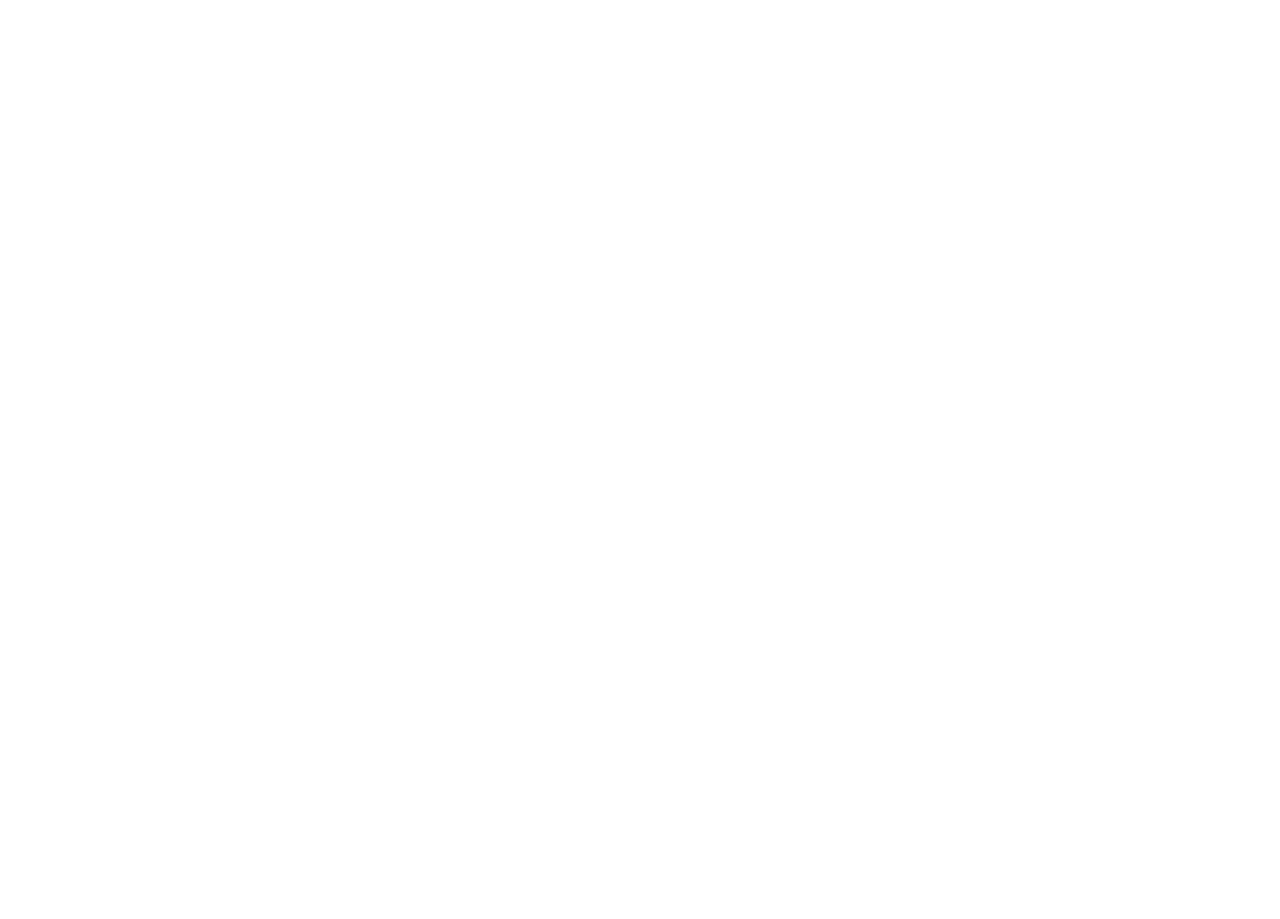
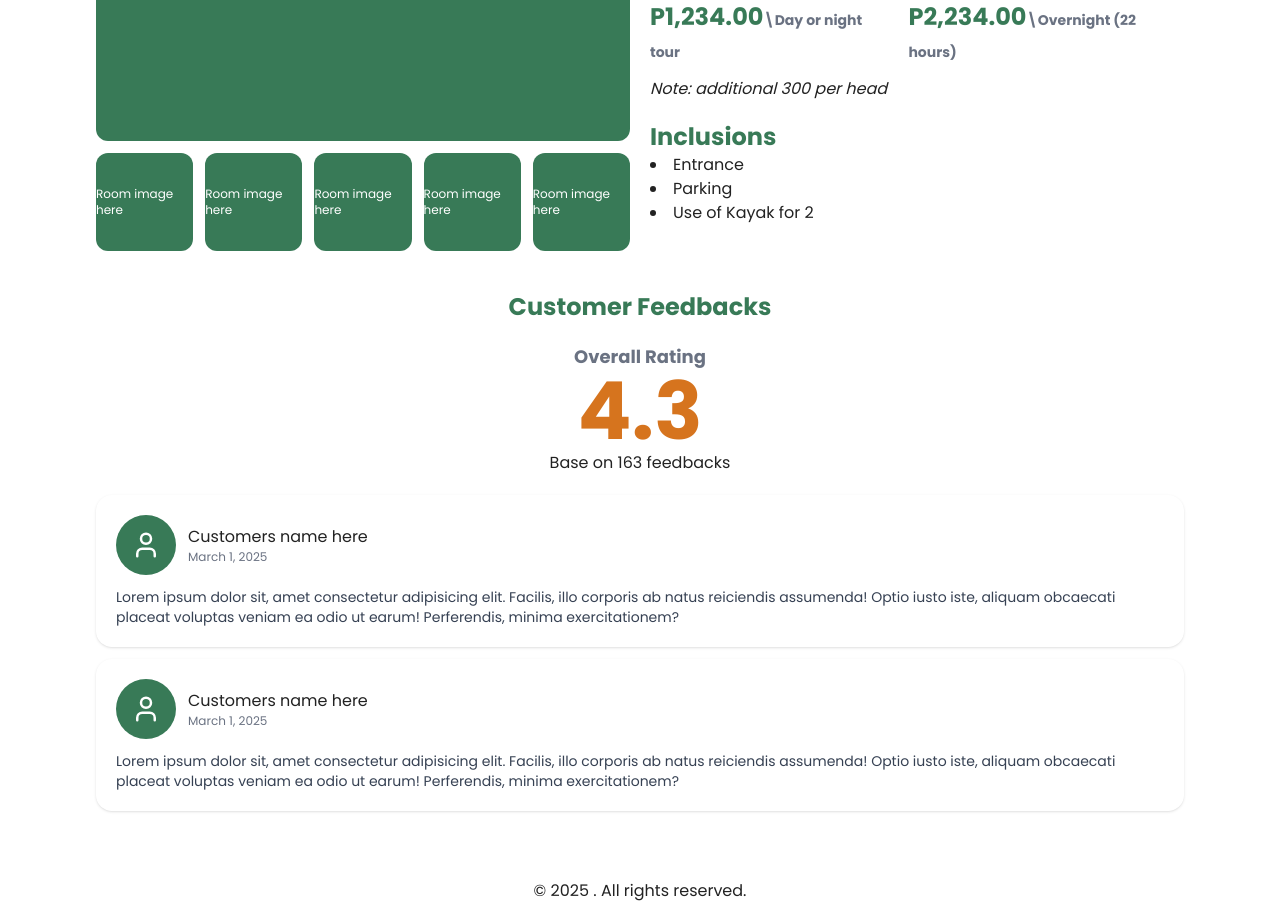
Before and after one commit to Rappppppp/Chandava-FE, a React (Vite) app: page /1 in a window 1280 px wide. Shown: the part 281-1200 px from the top of the page. Before the commit the page ends 800 px from the top, so only its background shows below. Built offline with nearby package versions, Linux system fonts and the light colour scheme.

Commit message:
room details page

```diff
--- a/src/components/Navbar.tsx
+++ b/src/components/Navbar.tsx
@@ -1,4 +1,5 @@
 import { useState, useEffect } from "react";
+import { Link } from "react-router-dom";
 import Icon from "@components/Icon";
 
 const navLinks = ["Home", "Feedback", "About", "Accommodations", "Pricing", "Contact Us"];
@@ -23,7 +24,7 @@
     return (
         <nav className=" sticky top-0 bg-white py-10 flex justify-between items-center z-40">
             <div className="flex items-center gap-8">
-                <h1 className="text-4xl/0 lg:text-5xl/0 text-primary font-water-brush">Chandava</h1>
+                <Link to="/"><h1 className="text-4xl/0 lg:text-5xl/0 text-primary font-water-brush">Chandava</h1></Link>
                 <NavLinks className="hidden lg:flex gap-5" />
             </div>
 
--- a/src/components/Paragraph.tsx
+++ b/src/components/Paragraph.tsx
@@ -1,14 +1,14 @@
 
+import { ReactNode } from "react";
 
-import { FC } from "react";
 
 interface ParagraphProps {
     className?: string;
-    children: string;
+    children: ReactNode;
 }
 
 
-const Paragraph: FC<ParagraphProps> = ({ className, children }) => {
+const Paragraph = ({ className, children }: ParagraphProps) => {
     return (<p className={`text-sm md:text-base ${className}`}>
         {children}
     </p>);
--- a/src/features/landingpage/components/AccomodationCard.tsx
+++ b/src/features/landingpage/components/AccomodationCard.tsx
@@ -1,9 +1,10 @@
 
 import SampleRoom from "@assets/images/sample-room.jpg";
 import Icon from "@components/Icon";
+import { Link } from "react-router-dom";
 const AccomodationCard = () => {
     return (
-
+        <Link to="/123">
             <div className=" shadow-md rounded-4xl overflow-hidden">
                 <div className="bg-black relative rounded-4xl">
                     <img src={SampleRoom} alt="Room name" className="w-full aspect-video  object-cover rounded-4xl opacity-65" />
@@ -24,6 +25,8 @@
                     <p className="text-gray-500 text-sm md:text-base mt-3"><span>• Free WiFi</span> <span>• Entrance</span>  <span>• Use of Kayaks for 2</span></p>
                 </div>
             </div>
+        </Link>
+
 
 
     );
--- a/src/features/landingpage/components/FeedbackCard.tsx
+++ b/src/features/landingpage/components/FeedbackCard.tsx
@@ -8,7 +8,7 @@
                     <Icon name="User" size={30} color="white" />
                 </div>
                 <div>
-                    <p>Angelo Bergado</p>
+                    <p>Customers name here</p>
                     <p className="text-xs text-gray-500">
                         March 1, 2025
                     </p>
--- /dev/null
+++ b/src/features/roomdetails/components/RoomImages.tsx
@@ -0,0 +1,39 @@
+const RoomImages = () => {
+    return (
+
+
+        <div className="w-full md:1/2">
+            <div className="w-full aspect-video bg-primary rounded-xl  flex overflow-hidden mb-3 justify-center items-center">
+                <img src="" alt="" />
+                <p className="text-white text-xs">Room image here</p>
+            </div>
+            <div className="grid grid-cols-5 gap-3">
+                <div className="w-full aspect-square bg-primary rounded-xl flex  overflow-hidden justify-center items-center">
+                    <img src="" alt="" />
+                    <p className="text-white text-xs">Room image here</p>
+                </div>
+                <div className="w-full aspect-square bg-primary rounded-xl flex  overflow-hidden justify-center items-center">
+                    <img src="" alt="" />
+                    <p className="text-white text-xs">Room image here</p>
+                </div>
+                <div className="w-full aspect-square bg-primary rounded-xl flex  overflow-hidden justify-center items-center">
+                    <img src="" alt="" />
+                    <p className="text-white text-xs">Room image here</p>
+                </div>
+                <div className="w-full aspect-square bg-primary rounded-xl flex  overflow-hidden justify-center items-center">
+                    <img src="" alt="" />
+                    <p className="text-white text-xs">Room image here</p>
+                </div>
+                <div className="w-full aspect-square bg-primary rounded-xl flex  overflow-hidden justify-center items-center">
+                    <img src="" alt="" />
+                    <p className="text-white text-xs">Room image here</p>
+                </div>
+            </div>
+
+        </div>
+
+
+    );
+}
+
+export default RoomImages;
--- /dev/null
+++ b/src/features/roomdetails/components/RoomPricing.tsx
@@ -0,0 +1,47 @@
+import Paragraph from "@components/Paragraph";
+
+const RoomPricing = () => {
+    return (
+        <div className="w-full md:1/2">
+            <div className="flex justify-between mb-3">
+                <div className="tracking-tight">
+                    <h1 className="text-xl md:text-2xl font-bold text-primary">Room 206</h1>
+                    <Paragraph>Conrete Cottage <span className="font-bold text-gray-500">(4 pax capacity)</span></Paragraph>
+                </div>
+                <div>
+                    <Paragraph>Rating • 4.3 (163)</Paragraph>
+                </div>
+            </div>
+
+            <Paragraph className="mb-5">Lorem ipsum dolor sit amet consectetur adipisicing elit. Doloremque, voluptatibus, quis, doloremque, quos, temporibus, dolores, voluptas, aspernatur, repellendus</Paragraph>
+
+            <div className="flex gap-4 mb-3">
+                <h1 className="text-xl md:text-2xl font-bold text-primary">
+                    P1,234.00<span className="text-sm text-gray-500">\Day or night tour</span>
+                </h1>
+
+                <h1 className="text-xl md:text-2xl font-bold text-primary">
+                    P2,234.00<span className="text-sm text-gray-500">\Overnight (22 hours)</span>
+                </h1>
+            </div>
+
+            <p className="italic mb-5">Note: additional 300 per head</p>
+
+
+            <h1 className="text-xl md:text-2xl font-bold text-primary">Inclusions</h1>
+            <ol className="list-disc list-inside text-sm md:text-base">
+                <li>Entrance</li>
+                <li>Parking</li>
+                <li>Use of Kayak for 2</li>
+
+
+            </ol>
+
+
+
+
+        </div>
+    );
+}
+
+export default RoomPricing;
--- /dev/null
+++ b/src/pages/RoomDetails.tsx
@@ -0,0 +1,76 @@
+
+import { useParams } from "react-router-dom";
+import RoomImages from "@features/roomdetails/components/RoomImages";
+import RoomPricing from "@features/roomdetails/components/RoomPricing";
+import Title from "@components/Title";
+import Icon from "@components/Icon";
+
+const RoomDetails = () => {
+    const { roomId } = useParams();
+    console.log(roomId);
+
+
+
+    return (
+        <>
+
+            <div className="flex flex-col md:flex-row gap-5">
+                <RoomImages />
+                <RoomPricing />
+
+            </div>
+
+            <div className="flex flex-col items-center justify-center gap-2 mt-10 mb-5">
+                <Title title="Customer Feedbacks" />
+
+                <div className="flex items-center justify-center flex-col">
+                    <p className="text-lg font-bold text-gray-500">Overall Rating</p>
+                    <h1 className="text-[5rem]/20 font-bold text-secondary">4.3</h1>
+                    <p >Base on 163 feedbacks</p>
+                </div>
+
+            </div>
+
+            <div className="shadow-sm rounded-2xl  p-5 flex-col mb-3">
+                <div className="mb-3 flex items-center gap-3">
+                    <div className="aspect-square w-[3.75rem] bg-primary rounded-full flex justify-center items-center">
+                        <Icon name="User" size={30} color="white" />
+                    </div>
+                    <div>
+                        <p>Customers name here</p>
+                        <p className="text-xs text-gray-500">
+                            March 1, 2025
+                        </p>
+                    </div>
+                </div>
+                <p className="text-sm text-gray-700">
+                    Lorem ipsum dolor sit, amet consectetur adipisicing elit. Facilis, illo corporis ab natus
+                    reiciendis assumenda! Optio iusto iste, aliquam obcaecati placeat voluptas veniam ea odio ut
+                    earum! Perferendis, minima exercitationem?
+                </p>
+            </div>
+
+            <div className="shadow-sm rounded-2xl  p-5 flex-col mb-3">
+                <div className="mb-3 flex items-center gap-3">
+                    <div className="aspect-square w-[3.75rem] bg-primary rounded-full flex justify-center items-center">
+                        <Icon name="User" size={30} color="white" />
+                    </div>
+                    <div>
+                        <p>Customers name here</p>
+                        <p className="text-xs text-gray-500">
+                            March 1, 2025
+                        </p>
+                    </div>
+                </div>
+                <p className="text-sm text-gray-700">
+                    Lorem ipsum dolor sit, amet consectetur adipisicing elit. Facilis, illo corporis ab natus
+                    reiciendis assumenda! Optio iusto iste, aliquam obcaecati placeat voluptas veniam ea odio ut
+                    earum! Perferendis, minima exercitationem?
+                </p>
+            </div>
+
+        </>
+    );
+}
+
+export default RoomDetails;
--- a/src/router.tsx
+++ b/src/router.tsx
@@ -4,6 +4,7 @@
 
 // Lazy load pages
 const LandingPage = lazy(() => import("@pages/LandingPage"));
+const RoomDetails = lazy(() => import("@pages/RoomDetails"));
 
 
 export const router = createBrowserRouter([
@@ -13,6 +14,8 @@
     element: <MainLayout />,
     children: [
       { path: "", element: <LandingPage /> },
+      { path: "/:roomId", element: <RoomDetails /> },
+
     ],
   },
 
```
Lines whose indentation alone changed are shown as unchanged.
